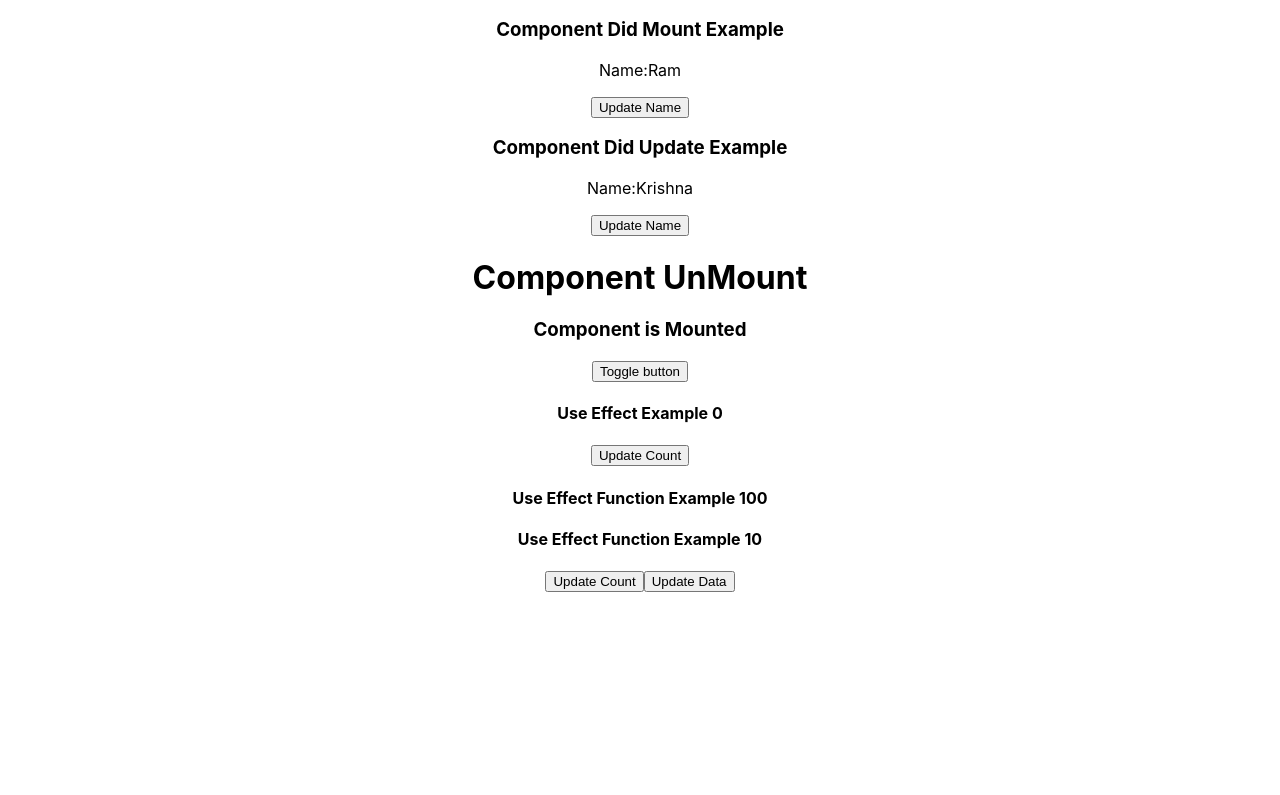
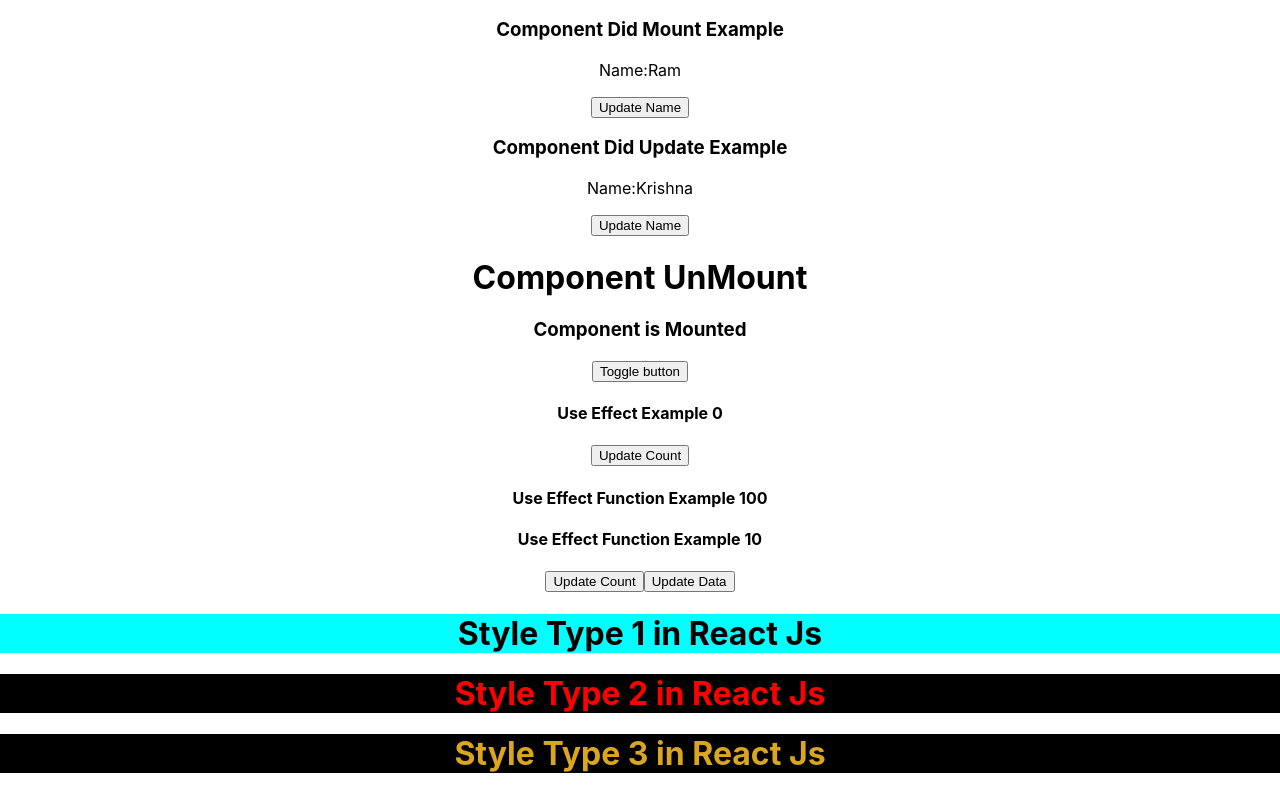
Before and after one commit to pujatech08/React-tut, a React (Create React App) app: page / in a window 1280 px wide. Shown: the part 1615-2410 px from the top of the page. Before the commit the page ends 2207 px from the top, so only its background shows below. Built offline with nearby package versions, Linux system fonts and the light colour scheme.

Commit message:
Style example

```diff
--- a/src/App.js
+++ b/src/App.js
@@ -18,6 +18,7 @@ import ComponentDidUpdate from './ComponentDidUpdate';
 import ComponentUnMount from './ComponentUnMount';
 import UseEffectExp from './UseEffectExp';
 import UseEffectFunc from './UseEffectFunc';
+import StyleReact from './StyleReact';
 function App() {
   let data = "Click Event Example";
   function clickEvent(){
@@ -58,6 +59,7 @@ function App() {
       <ComponentUnMount />
       <UseEffectExp />
       <UseEffectFunc />
+      <StyleReact />
     </div>
   );
 }
--- /dev/null
+++ b/src/StyleReact.js
@@ -0,0 +1,20 @@
+import React from "react";
+import './style.css';
+import style from './custom_modules.css';
+// Style types in React - Inline, Internal and External
+// 1. Inline Style
+// 2. Internal Style
+// 3. External Style
+
+function StyleReact(){
+    return(
+        <>
+        <h1 className="primary">Style Type 1 in React Js</h1>
+        <h1 style={{color:'red', backgroundColor:"black"}}>Style Type 2 in React Js</h1>
+        <h1 className="success">Style Type 3 in React Js</h1>
+         </>
+    )
+
+}
+
+export default StyleReact;
--- /dev/null
+++ b/src/custom_modules.css
@@ -0,0 +1,4 @@
+.success{
+    color:goldenrod;
+    background-color: black;
+}
--- /dev/null
+++ b/src/style.css
@@ -0,0 +1,4 @@
+.primary{
+    background-color: aqua;
+    color: black;
+}
```
